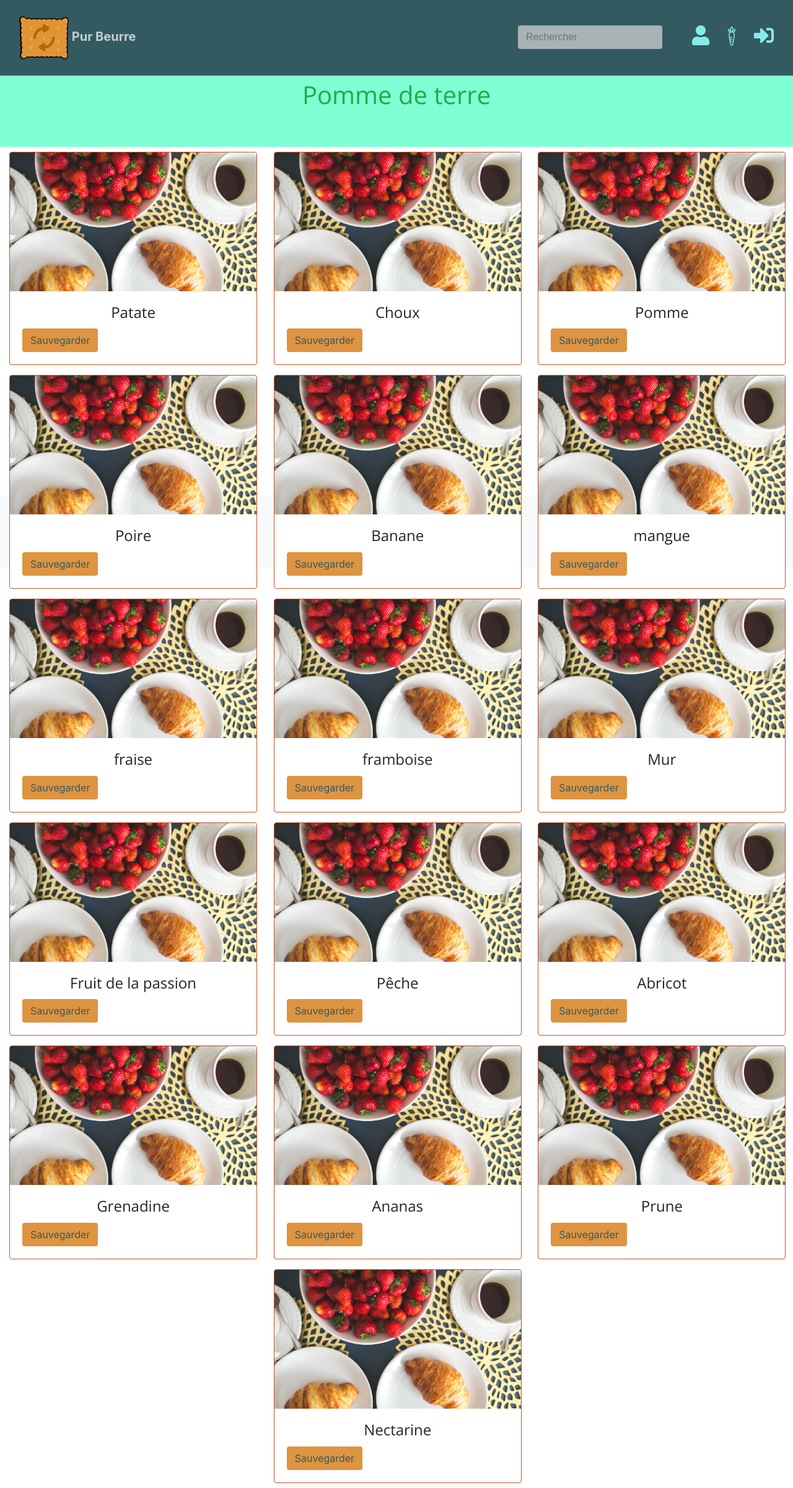
After one commit to riderflo85/purbeurrewebV2, a Django app: page /result in a window 1280 px wide. The commit adds this page. Shown: the whole page at 62% size. Run offline with Django 3.2, Linux system fonts and the light colour scheme; some libraries are stand-ins or nearby versions; some web fonts are replaced.

Commit message:
Ajout de la page de résultat 'result.html', de son url et de sa vue dans 'views.py'

```diff
--- a/purbeurre_project/search/static/search/css/mycss.css
+++ b/purbeurre_project/search/static/search/css/mycss.css
@@ -28,6 +28,17 @@ h1, h2, h3, h4
     color: #345A61;
     border: 1px solid #DE9440;
     border-radius: 4px;
+}
+
+.delimit-display
+{
+    height: 100vh;
+    padding-top: 6%;
+}
+
+#img-food
+{
+    height: 20vh;
 }
 
 .btn-color-personal
@@ -68,3 +79,8 @@ h1, h2, h3, h4
     height: 100%;
     margin-top: 6%;
 }
+
+.size-card
+{
+    width: 25rem;
+}
--- /dev/null
+++ b/purbeurre_project/search/templates/search/result.html
@@ -0,0 +1,48 @@
+{% extends 'search/base.html' %}
+
+{% block content %}
+{% load static %}
+
+<style type="text/css">
+    #mainNav{background-color: #345A61;}
+</style>
+
+<header class="delimit-display">
+
+    <div class="container-fluid h-100">
+
+        <!-- banner -->
+        <div class="row text-center align-items-center" id="img-food">
+            <div class="col-12">
+                <h1 class="text-success">{{ aliment }}</h1>
+
+                {% if img %}
+                    <style type="text/css">
+                        #img-food{background-color: aquamarine;}
+                    </style>
+
+                {% else %}
+                    <h1 class="text-warning">pas d'image</h1>
+
+                {% endif %}
+
+            </div><!-- end .col-12 -->
+        </div><!-- end .row -->
+
+        <!-- content -->
+        <div class="row justify-content-center">
+            {% for food in testListFood %}
+                <div class="col-12 col-lg-4 my-2">
+                    <div class="card border-primary size-card size-card mx-auto">
+                        <img src="{% static 'search/img/orig.jpg' %}" alt="image" class="card-img-top img-fluid">
+                        <div class="card-body">
+                            <h4 class="card-title text-center">{{ food }}</h4>
+                            <a href="#" class="btn btn-color-personal">Sauvegarder</a>
+                        </div>
+                    </div>
+                </div>
+            {% endfor %}
+        </div>
+    </div><!-- end .container-fluid h-100 -->
+</header>
+{% endblock content %}
--- a/purbeurre_project/search/urls.py
+++ b/purbeurre_project/search/urls.py
@@ -8,4 +8,5 @@ urlpatterns = [
     path('login', views.login, name='search_login'),
     path('signup', views.sign_up, name='sign_up'),
     path('account', views.account, name='account'),
+    path('result', views.result, name='result'),
 ]
--- a/purbeurre_project/search/views.py
+++ b/purbeurre_project/search/views.py
@@ -12,3 +12,11 @@ def sign_up(request):
 
 def account(request):
     return render(request, 'search/account.html')
+
+def result(request):
+    context = {
+        "aliment": "Pomme de terre",
+        "img": ["test"],
+        "testListFood": ["Patate", "Choux", "Pomme", "Poire", "Banane", "mangue", "fraise", "framboise", "Mur", "Fruit de la passion", "Pêche", "Abricot", "Grenadine", "Ananas", "Prune", "Nectarine"],
+        }
+    return render(request, 'search/result.html', context)
```
Also changed, not shown: purbeurre_project/search/templates/search/account.html (+7 -0 lines).
